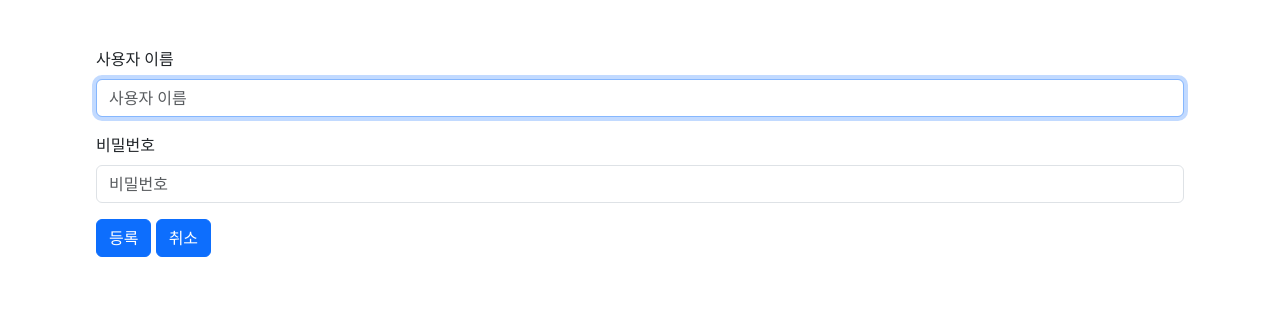
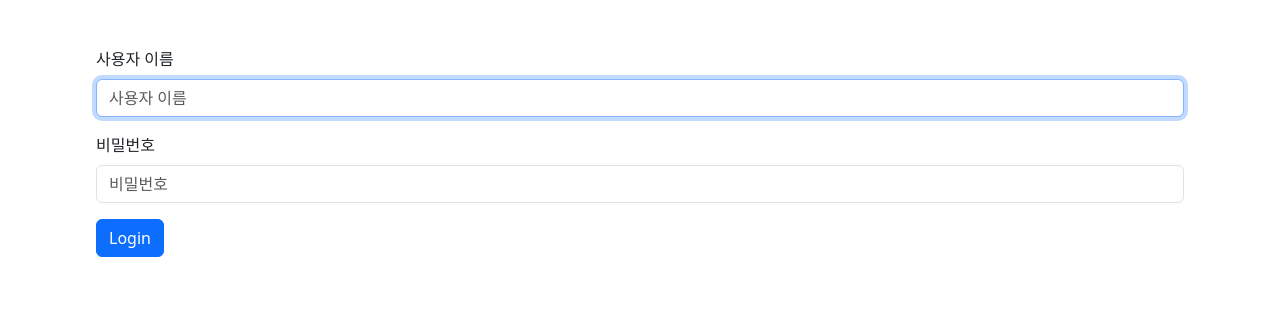
Before and after one commit to yoosoonil/Signup-Login_project, a Django app: page /accounts/login/ in a window 1280 px wide. Shown: the part 145-464 px from the top of the page. Run offline with Django 3.2, Linux system fonts and the light colour scheme; some libraries are stand-ins or nearby versions.

Commit message:
Add login/complete

```diff
--- a/accounts/templates/accounts/login.html
+++ b/accounts/templates/accounts/login.html
@@ -9,8 +9,7 @@
   {% csrf_token %}
   {% bootstrap_form form %}
 
-  {% bootstrap_button button_type="submit" content="등록" %}
-  {% bootstrap_button button_type="reset" content="취소" %}
+  {% bootstrap_button button_type="submit" content="Login" %}
 </form>
 
 {% endblock body %}
```
